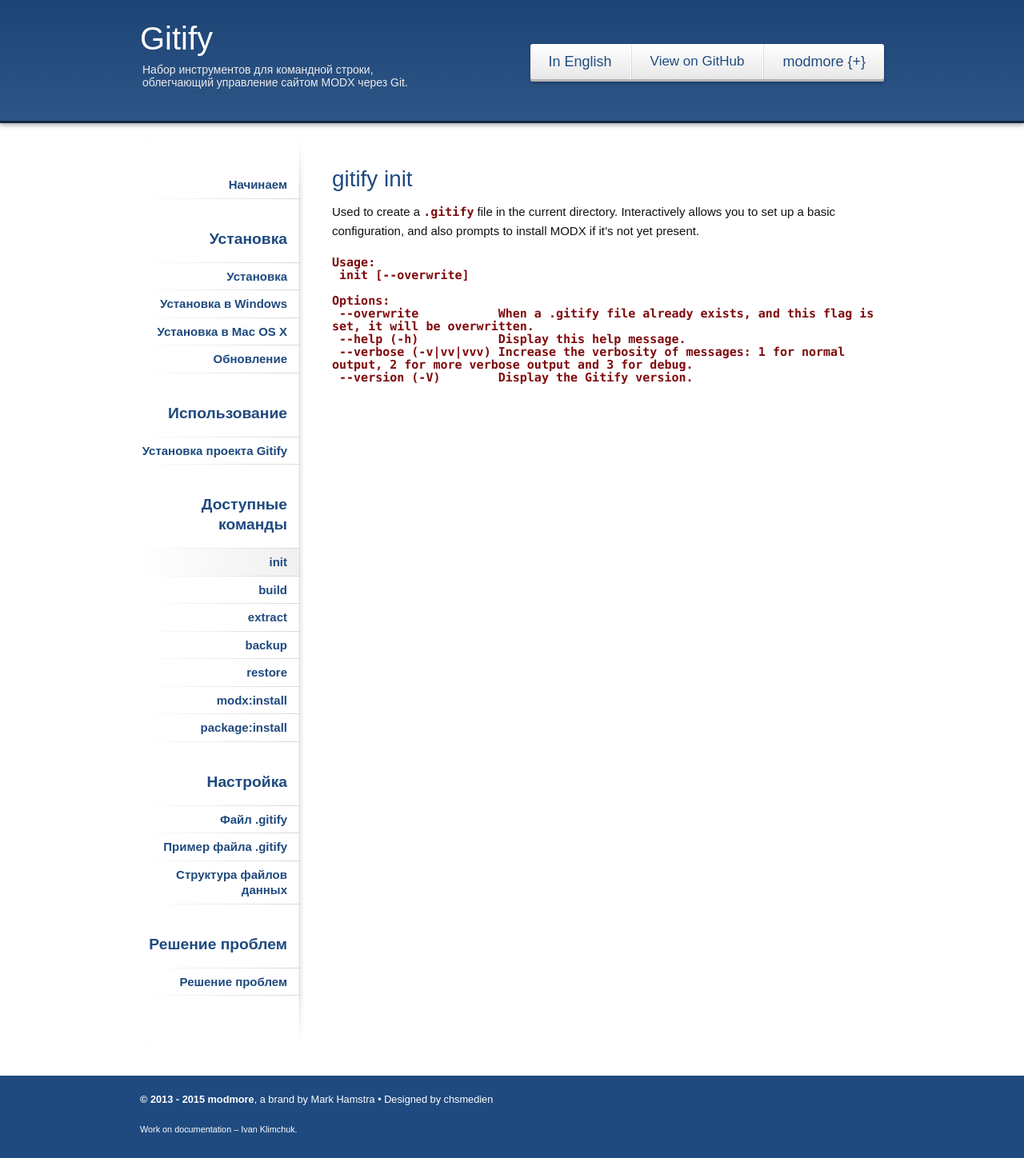
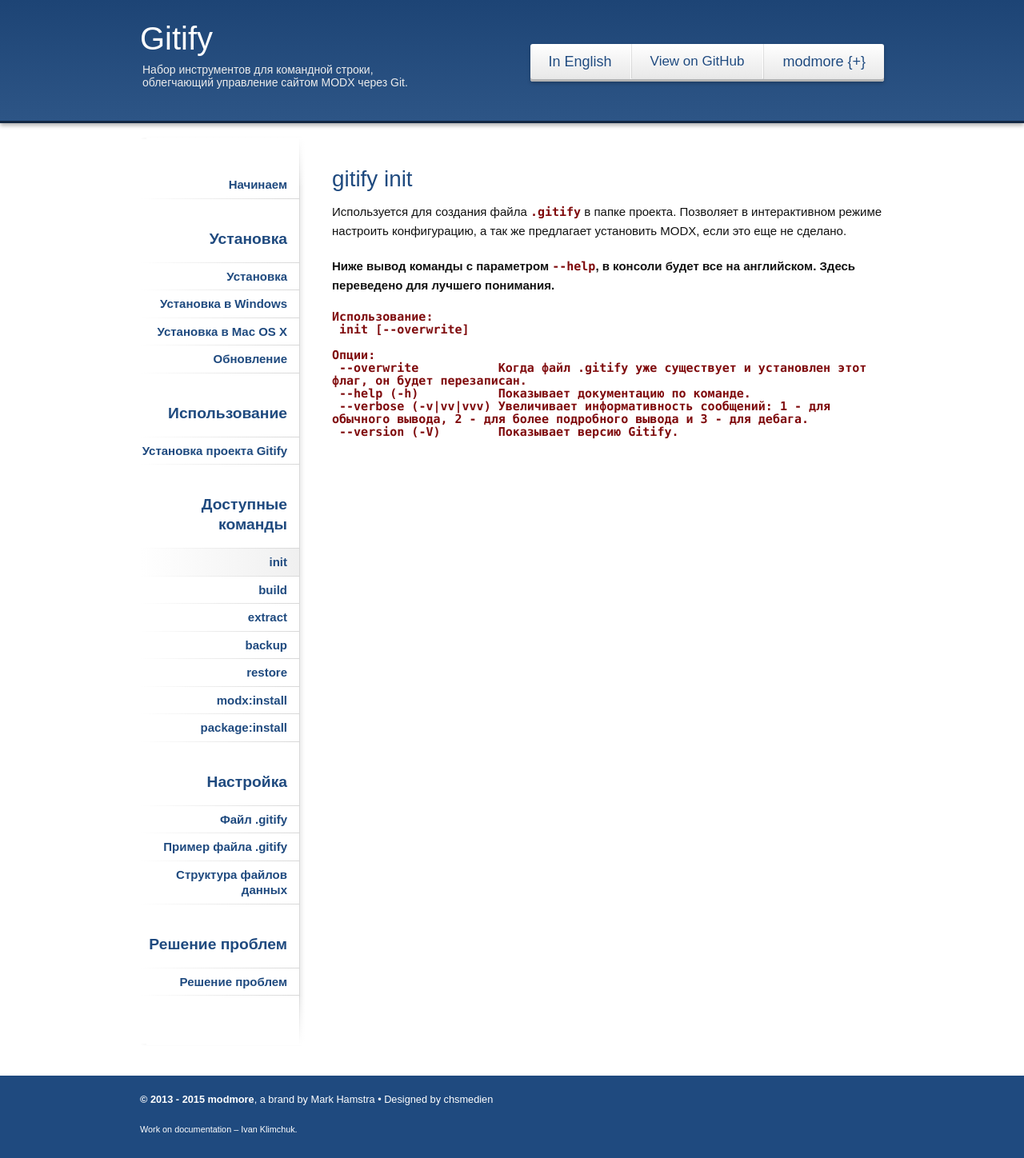
Before and after one commit to modmore/Gitify, a Jekyll site: the page built from _posts/ru/2015-07-09-init.md, in a window 1280 px wide. Shown: the whole page at 80% size. Built offline with Jekyll 4.4.1, drawn with Linux system fonts in a browser that asks for light colours; Markdown is read by kramdown in place of the engine named in the settings.

Commit message:
Translated init command

````diff
--- a/_posts/ru/2015-07-09-init.md
+++ b/_posts/ru/2015-07-09-init.md
@@ -8,15 +8,17 @@ order: 0
 
 # gitify init
 
-Used to create a `.gitify` file in the current directory. Interactively allows you to set up a basic configuration, and also prompts to install MODX if it's not yet present.
+Используется для создания файла `.gitify` в папке проекта. Позволяет в интерактивном режиме настроить конфигурацию, а так же предлагает установить MODX, если это еще не сделано.
 
-```
-Usage:
+__Ниже вывод команды с параметром `--help`, в консоли будет все на английском. Здесь переведено для лучшего понимания.__
+
+```bash
+Использование:
  init [--overwrite]
 
-Options:
- --overwrite           When a .gitify file already exists, and this flag is set, it will be overwritten.
- --help (-h)           Display this help message.
- --verbose (-v|vv|vvv) Increase the verbosity of messages: 1 for normal output, 2 for more verbose output and 3 for debug.
- --version (-V)        Display the Gitify version.
+Опции:
+ --overwrite           Когда файл .gitify уже существует и установлен этот флаг, он будет перезаписан.
+ --help (-h)           Показывает документацию по команде.
+ --verbose (-v|vv|vvv) Увеличивает информативность сообщений: 1 - для обычного вывода, 2 - для более подробного вывода и 3 - для дебага.
+ --version (-V)        Показывает версию Gitify.
 ```
````
